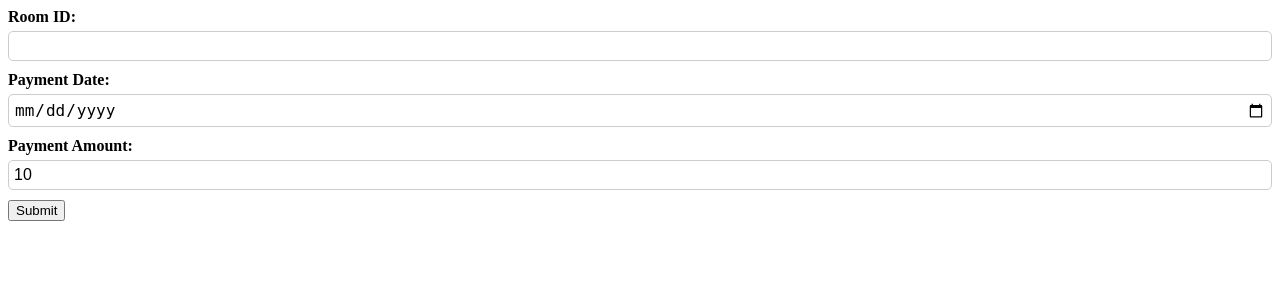
After one commit to oZep/Hotel, a Flask app: page /check_in_page in a window 1280 px wide. The commit adds this page. Shown: the top 300 px of the page. Run offline with Flask 3, Linux system fonts and the light colour scheme; tables that the repository leaves empty hold one stand-in row (values such as "Sample post"); a database or web service that is not in the repository returns one stand-in record (values such as "Sample title"); some libraries are stand-ins or nearby versions.

Commit message:
full loop done

```diff
--- a/app.py
+++ b/app.py
@@ -97,10 +97,51 @@ def employee_page():
     ).join(Customer, Book.cus_id == Customer.cus_id).join(Room, Book.room_id == Room.room_id).all()
 
     print(bookings)
-    print("Hi")
 
     # Render the template with the bookings information
     return render_template('employeePage.html', reservations=bookings)
+
+@app.route('/check_in_page', methods=['GET', 'POST'])
+def check_in_page():
+    room_id = request.args.get('room_id')
+
+    # Query the database to get the amount associated with the room_id
+    cur = conn.cursor()
+    cur.execute("SELECT price FROM room WHERE room_id = %s", (room_id,))
+    paymentAmount = cur.fetchone()[0]  # Assuming there's only one amount associated with the room_id
+
+    return render_template('check_in_page.html', room_id=room_id, paymentAmount=paymentAmount)
+
+
+@app.route('/check_in', methods=['POST'])
+def check_in():
+    ba_id = request.form.get('room_id')
+    amount = request.form.get('paymentAmount')
+
+    # Fetch cus_id and room_id associated with the ba_id
+    cur = conn.cursor()
+    cur.execute("SELECT cus_id FROM book WHERE room_id = %s", (ba_id,))
+    cus_id = cur.fetchone()
+
+    # Insert a row into the rentarchive table
+    ra_id = ba_id  # Assuming ra_id can be the same as room_id
+    date = datetime.now().date()
+    cur.execute("INSERT INTO rentarchive (ra_id, date) VALUES (%s, %s)", (ra_id, date))
+    conn.commit()
+
+    # Insert a row into the payment table
+    pay_id = ba_id  # Assuming pay_id can be the same as room_id
+    cur.execute("INSERT INTO payment (pay_id, amount, date) VALUES (%s, %s, %s)", (pay_id, amount, date))
+    conn.commit()
+
+    # Delete the book row associated with the ba_id
+    cur.execute("DELETE FROM book WHERE room_id = %s", (ba_id,))
+    conn.commit()
+
+    # Redirect to the same page to avoid form resubmission
+    return redirect(url_for('employee_page'))
+
+
 
 @app.route('/employee')
 def employee():
@@ -214,7 +255,7 @@ def submit_booking(room_id):
     conn.commit()
 
     # Optionally, add entry to the book table
-    cur.execute("INSERT INTO book (cus_id, room_id) VALUES (%s, %s)", (new_customer_id, room_id))
+    cur.execute("INSERT INTO book (cus_id, room_id) VALUES (%s, %s, %s)", (new_customer_id, room_id))
     conn.commit()
 
     # Redirect to a confirmation page or render confirmation message
--- /dev/null
+++ b/templates/check_in_page.html
@@ -0,0 +1,62 @@
+<!DOCTYPE html>
+<html lang="en">
+<head>
+    <meta charset="UTF-8">
+    <meta name="viewport" content="width=device-width, initial-scale=1.0">
+    <title>Check-in Page</title>
+    <style>
+        .input-container {
+            display: flex;
+            flex-direction: column;
+            margin-bottom: 10px;
+        }
+        .input-container label {
+            margin-bottom: 5px;
+            font-weight: bold;
+        }
+        .input-container input {
+            border-radius: 5px;
+            border: 1px solid #ccc;
+            padding: 5px;
+            font-size: 16px;
+        }
+        .input-container input:focus {
+            outline: none;
+            box-shadow: 0 0 5px 1px #007bff;
+        }
+        .input-container button {
+            background-color: #007bff;
+            border: none;
+            border-radius: 5px;
+            color: #fff;
+            padding: 10px;
+            font-size: 16px;
+            cursor: pointer;
+        }
+        .input-container button:hover {
+            background-color: #0056b3;
+        }
+        .input-container button:disabled {
+            background-color: #c0c0c0;
+            cursor: not-allowed;
+        }
+    </style>
+</head>
+<body>
+    <form action="{{ url_for('check_in') }}" method="post">
+        <div class="input-container">
+            <label for="room_id">Room ID:</label>
+            <input type="number" id="room_id" name="room_id" value="{{ room_id }}" required>
+        </div>
+        <div class="input-container">
+            <label for="paymentDate">Payment Date:</label>
+            <input type="date" id="paymentDate" name="paymentDate" required>
+        </div>
+        <div class="input-container">
+            <label for="paymentAmount">Payment Amount:</label>
+            <input type="number" id="paymentAmount" name="paymentAmount" value="{{ paymentAmount }}" min="0" step="0.01" required>
+        </div>
+        <button type="submit">Submit</button>
+    </form>
+</body>
+</html>
--- a/templates/employeeSignUp.html
+++ b/templates/employeeSignUp.html
@@ -67,10 +67,10 @@
 		<h2>Employee Sign-In</h2>
 		<form action="/signin" method="POST">
 			<label for="name"><b>Full Name</b></label>
-			<input type="text" name="name" id="name" placeholder="Enter your name">
+			<input type="text" name="name" id="name" placeholder="Enter your name" value="John Doe">
 			<br><br>
 			<label for="ssn"><b>SSN</b></label>
-			<input type="text" name="ssn" id="ssn" placeholder="Enter your SSN">
+			<input type="text" name="ssn" id="ssn" placeholder="Enter your SSN" value="123456789">
 			<br><br>
 			<input type="submit" name="sign" id="sign" value="Sign In">
 			<br><br>
```
Also changed, not shown: templates/employeePage.html (+31 -2 lines).
